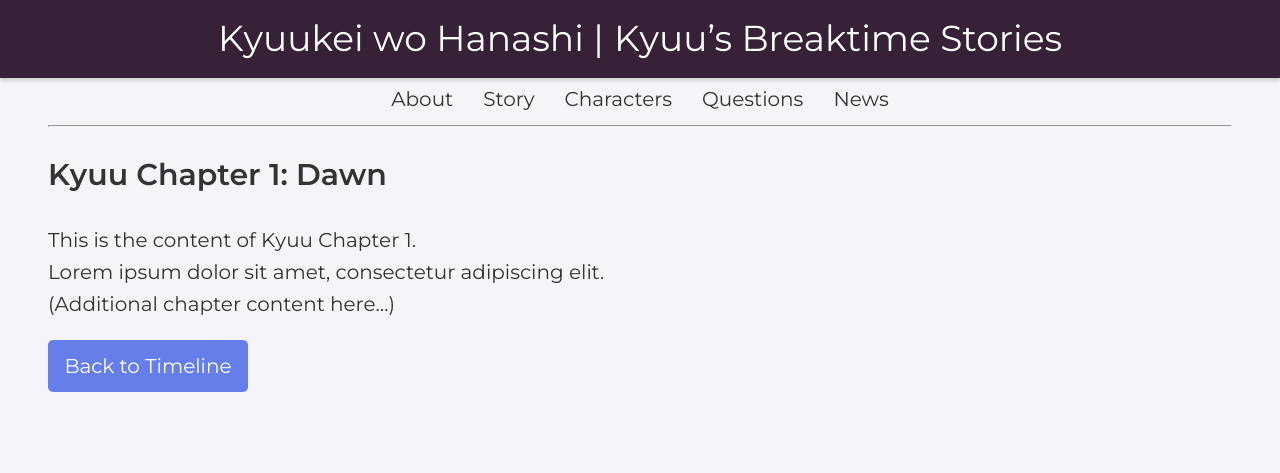
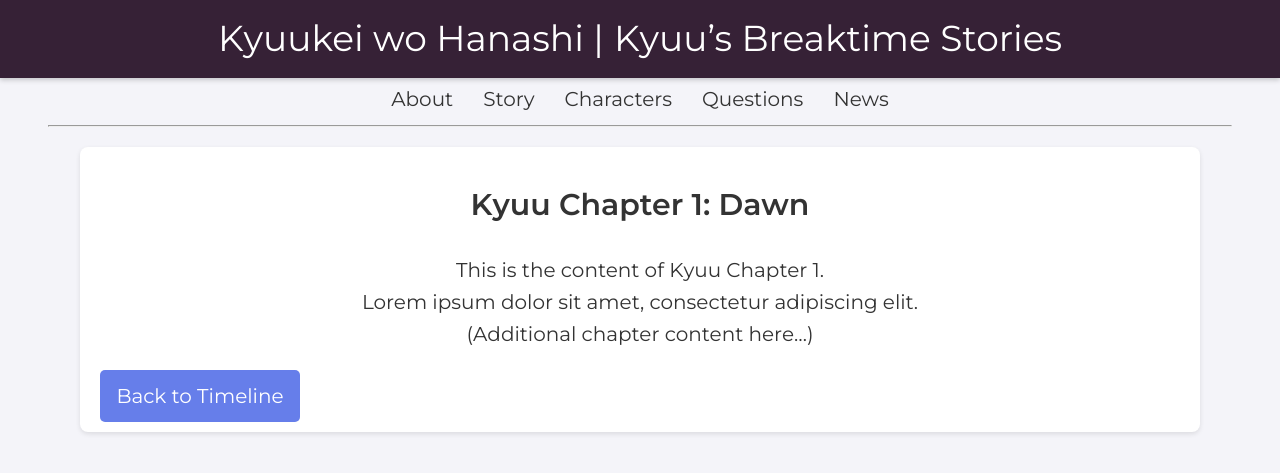
Before and after one commit to Saiminator/Kyuukei, a Jekyll site: the page built from _chapters/kyuu-chapter1.md, in a window 1280 px wide. Shown: the top 473 px of the page. Built offline with Jekyll 4.4.1, drawn with Linux system fonts in a browser that asks for light colours.

Commit message:
Update chapter.html

```diff
--- a/_layouts/chapter.html
+++ b/_layouts/chapter.html
@@ -1,7 +1,7 @@
 ---
 layout: default
 ---
-<article class="chapter-detail">
+<article class="chapter-detail content-section">
   <h1>{{ page.title }}</h1>
   <div class="chapter-content">
     {{ content }}
```
